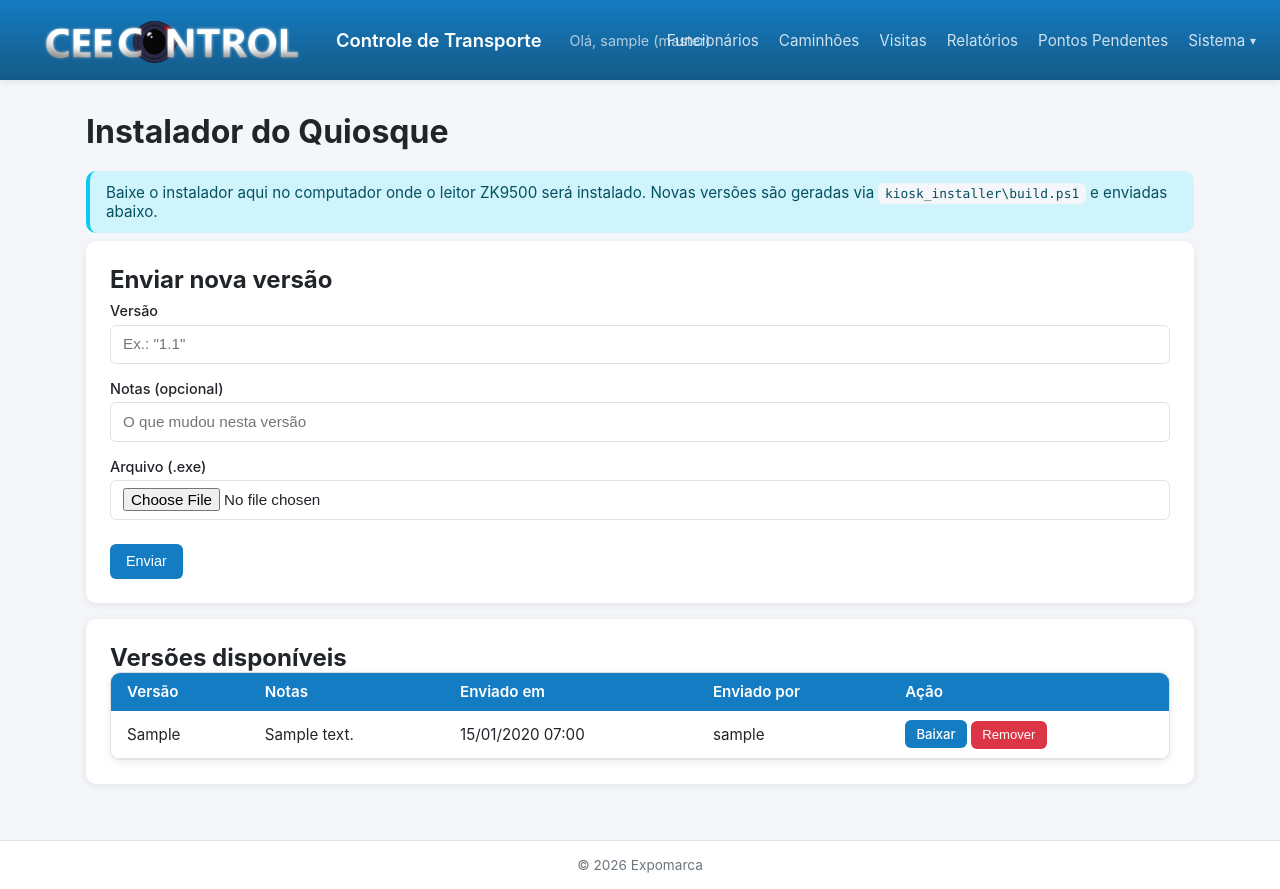
After one commit to naelsilva3-max/truck, a Django app: page /biometric/kiosk-installer/ in a window 1280 px wide. The commit adds this page. Run offline with Django 5.2, Linux system fonts and the light colour scheme; a user stored in the database is signed in; tables that the repository leaves empty hold one stand-in row (values such as "Sample post").

Commit message:
Adiciona repositório de instaladores do quiosque no sistema
Tela master-only em Sistema > Instalador do Quiosque para enviar novas
versões do ZK9500KioskSetup-*.exe e baixá-las direto no computador onde
o leitor será instalado, sem precisar de pendrive/e-mail. Download
usa X-Accel-Redirect (nginx) em produção, como o ProtectedMediaView já
faz para fotos/documentos, para não segurar um worker do gunicorn
streamando um arquivo de ~55MB.

Também corrige uma lacuna real: media/ nunca estava no .gitignore
(diferente de backups/ e staticfiles/, que já eram) — sem isso, o
.exe de 55MB (e potencialmente fotos/documentos de funcionários no
futuro) quase foi commitado por engano.

Co-Authored-By: Claude Sonnet 5 <noreply@anthropic.com>

```diff
--- a/biometric/models.py
+++ b/biometric/models.py
@@ -232,3 +232,52 @@ class BiometricEnrollRequest(models.Model):
         self.status = self.CANCELLED
         self.completed_at = timezone.now()
         self.save(update_fields=['status', 'completed_at'])
+
+
+class KioskInstallerBuild(models.Model):
+    """
+    A built ZK9500KioskSetup-*.exe (see kiosk_installer/build.ps1), uploaded
+    here so whoever is setting up a new kiosk machine can download it
+    straight from the system instead of needing a separate file-transfer
+    channel. Master-only (see KioskInstallerListView/DownloadView) — this
+    isn't sensitive (no token is baked into the exe, it's entered during
+    install), but publishing new builds is an admin action.
+    """
+
+    version = models.CharField(
+        max_length=20,
+        verbose_name='Versão',
+        help_text='Versão do instalador (ex.: "1.1"), deve casar com MyAppVersion em kiosk_installer/installer.iss.',
+    )
+    file = models.FileField(
+        upload_to='kiosk_installer/',
+        verbose_name='Arquivo',
+        help_text='O instalador ZK9500KioskSetup-*.exe gerado por kiosk_installer/build.ps1.',
+    )
+    notes = models.CharField(
+        max_length=255, blank=True,
+        verbose_name='Notas',
+        help_text='Resumo opcional do que mudou nesta versão.',
+    )
+    uploaded_at = models.DateTimeField(auto_now_add=True, verbose_name='Enviado em')
+    uploaded_by = models.ForeignKey(
+        settings.AUTH_USER_MODEL,
+        null=True, blank=True, on_delete=models.SET_NULL,
+        verbose_name='Enviado por',
+    )
+
+    class Meta:
+        ordering = ['-uploaded_at']
+        verbose_name = 'Instalador do Quiosque'
+        verbose_name_plural = 'Instaladores do Quiosque'
+
+    def __str__(self):
+        return f'ZK9500KioskSetup-{self.version}.exe'
+
+    def clean(self):
+        if self.file and not self.file.name.lower().endswith('.exe'):
+            raise ValidationError({'file': 'O instalador deve ser um arquivo .exe.'})
+
+    def save(self, *args, **kwargs):
+        self.full_clean()
+        super().save(*args, **kwargs)
--- a/biometric/urls.py
+++ b/biometric/urls.py
@@ -1,5 +1,11 @@
 from django.urls import path
-from .views import BiometricSimulatorView, KioskTokenGenerateView
+from .views import (
+    BiometricSimulatorView,
+    KioskInstallerDeleteView,
+    KioskInstallerDownloadView,
+    KioskInstallerListView,
+    KioskTokenGenerateView,
+)
 from .api_views import (
     KioskEnrollRequestNextView,
     KioskEnrollView,
@@ -12,6 +18,9 @@ app_name = 'biometric'
 urlpatterns = [
     path('simulator/', BiometricSimulatorView.as_view(), name='simulator'),
     path('kiosk-token/', KioskTokenGenerateView.as_view(), name='kiosk_token'),
+    path('kiosk-installer/', KioskInstallerListView.as_view(), name='kiosk_installer'),
+    path('kiosk-installer/<int:pk>/download/', KioskInstallerDownloadView.as_view(), name='kiosk_installer_download'),
+    path('kiosk-installer/<int:pk>/delete/', KioskInstallerDeleteView.as_view(), name='kiosk_installer_delete'),
     path('api/enroll/', KioskEnrollView.as_view(), name='api_enroll'),
     path('api/enroll-requests/next/', KioskEnrollRequestNextView.as_view(), name='api_enroll_requests_next'),
     path('api/templates/', KioskTemplateSyncView.as_view(), name='api_templates'),
--- a/biometric/views.py
+++ b/biometric/views.py
@@ -9,12 +9,14 @@ Security:
 - employee_pk is validated as a positive integer before DB lookup.
 """
 import hashlib
+import os
 
 from django.conf import settings
 from django.contrib import messages
 from django.contrib.auth.mixins import LoginRequiredMixin, UserPassesTestMixin
-from django.http import Http404
-from django.shortcuts import redirect, render
+from django.core.exceptions import ValidationError
+from django.http import FileResponse, Http404, HttpResponse
+from django.shortcuts import get_object_or_404, redirect, render
 from django.views import View
 
 from accounts.logging import log_action
@@ -22,7 +24,7 @@ from accounts.mixins import MasterRequiredMixin
 from accounts.models import SystemLog
 from attendance.models import PresenceEvent
 from attendance.service import AttendanceService, next_action_label, presence_label
-from biometric.models import BiometricTemplate, KioskDevice
+from biometric.models import BiometricTemplate, KioskDevice, KioskInstallerBuild
 
 
 class StaffRequiredMixin(UserPassesTestMixin):
@@ -133,3 +135,90 @@ class KioskTokenGenerateView(MasterRequiredMixin, View):
         return render(request, self.template_name, {
             'devices': self._devices(), 'raw_token': raw_token, 'new_device': device,
         })
+
+
+class KioskInstallerListView(MasterRequiredMixin, View):
+    """
+    Repositório dos instaladores do quiosque (kiosk_installer/build.ps1
+    output): upload de uma nova versão + lista para download em qualquer
+    computador onde o ZK9500 será instalado, sem precisar de um canal de
+    transferência de arquivo separado (pendrive, e-mail, etc.).
+    """
+    template_name = 'biometric/kiosk_installer.html'
+    MAX_UPLOAD_BYTES = 200 * 1024 * 1024  # 200MB — plenty above the ~55MB the exe currently weighs
+
+    def _builds(self):
+        return KioskInstallerBuild.objects.select_related('uploaded_by').all()
+
+    def get(self, request):
+        return render(request, self.template_name, {'builds': self._builds()})
+
+    def post(self, request):
+        version = request.POST.get('version', '').strip()
+        notes = request.POST.get('notes', '').strip()
+        uploaded_file = request.FILES.get('file')
+
+        if not version or uploaded_file is None:
+            messages.error(request, 'Informe a versão e selecione o arquivo do instalador.')
+            return redirect('biometric:kiosk_installer')
+
+        if uploaded_file.size > self.MAX_UPLOAD_BYTES:
+            messages.error(request, f'Arquivo excede o limite de {self.MAX_UPLOAD_BYTES // (1024 * 1024)}MB.')
+            return redirect('biometric:kiosk_installer')
+
+        build = KioskInstallerBuild(
+            version=version, notes=notes, file=uploaded_file,
+            uploaded_by=request.user if request.user.is_authenticated else None,
+        )
+        try:
+            build.save()
+        except ValidationError as e:
+            messages.error(request, ' '.join(e.messages))
+            return redirect('biometric:kiosk_installer')
+
+        log_action(request, SystemLog.ACTION_CREATE, f'Instalador de quiosque enviado: versão {build.version}')
+        messages.success(request, f'Instalador versão {build.version} enviado com sucesso.')
+        return redirect('biometric:kiosk_installer')
+
+
+class KioskInstallerDownloadView(MasterRequiredMixin, View):
+    """
+    Streams a KioskInstallerBuild's .exe. Mirrors ProtectedMediaView's
+    X-Accel-Redirect handoff to nginx in production (so Django doesn't
+    buffer a ~55MB file through a worker), but master-gated rather than
+    open to any logged-in user, and forces a clean attachment filename
+    instead of relying on the browser to guess one from the URL.
+    """
+
+    def get(self, request, pk):
+        build = get_object_or_404(KioskInstallerBuild, pk=pk)
+        filename = f'ZK9500KioskSetup-{build.version}.exe'
+
+        if settings.DEBUG:
+            if not build.file.storage.exists(build.file.name):
+                raise Http404
+            return FileResponse(build.file.open('rb'), as_attachment=True, filename=filename)
+
+        media_root = os.path.realpath(str(settings.MEDIA_ROOT))
+        full_path = os.path.realpath(os.path.join(media_root, build.file.name))
+        if full_path != media_root and not full_path.startswith(media_root + os.sep):
+            raise Http404
+
+        response = HttpResponse()
+        response['X-Accel-Redirect'] = '/protected-media/' + build.file.name
+        response['Content-Disposition'] = f'attachment; filename="{filename}"'
+        del response['Content-Type']  # let nginx set it from the file itself
+        return response
+
+
+class KioskInstallerDeleteView(MasterRequiredMixin, View):
+    """Removes a KioskInstallerBuild — the DB row and its file on disk."""
+
+    def post(self, request, pk):
+        build = get_object_or_404(KioskInstallerBuild, pk=pk)
+        version = build.version
+        build.file.delete(save=False)
+        build.delete()
+        log_action(request, SystemLog.ACTION_DELETE, f'Instalador de quiosque removido: versão {version}')
+        messages.success(request, f'Instalador versão {version} removido.')
+        return redirect('biometric:kiosk_installer')
--- a/templates/base.html
+++ b/templates/base.html
@@ -248,6 +248,7 @@
               <a href="{% url 'accounts:manage_users' %}" role="menuitem">Usuários</a>
               <a href="{% url 'accounts:system_logs' %}" role="menuitem">Log do Sistema</a>
               <a href="{% url 'biometric:kiosk_token' %}" role="menuitem">Gerar Token de Quiosque</a>
+              <a href="{% url 'biometric:kiosk_installer' %}" role="menuitem">Instalador do Quiosque</a>
             {% endif %}
             <a href="{% url 'accounts:my_account' %}" role="menuitem">Minha Conta</a>
             <form method="post" action="{% url 'logout' %}" class="navbar-dropdown-form">
--- /dev/null
+++ b/templates/biometric/kiosk_installer.html
@@ -0,0 +1,75 @@
+{% extends "base.html" %}
+
+{% block title %}Instalador do Quiosque{% endblock %}
+
+{% block content %}
+<div class="page-header">
+  <h1>Instalador do Quiosque</h1>
+</div>
+
+<div class="alert alert--info">
+  Baixe o instalador aqui no computador onde o leitor ZK9500 será instalado.
+  Novas versões são geradas via <code>kiosk_installer\build.ps1</code> e enviadas abaixo.
+</div>
+
+<div class="card mb-3">
+  <h2>Enviar nova versão</h2>
+  <form method="post" enctype="multipart/form-data" class="enroll-form">
+    {% csrf_token %}
+    <div class="form-group">
+      <label for="id_version" class="form-label">Versão</label>
+      <input type="text" id="id_version" name="version" class="form-control" placeholder='Ex.: "1.1"' required>
+    </div>
+    <div class="form-group">
+      <label for="id_notes" class="form-label">Notas (opcional)</label>
+      <input type="text" id="id_notes" name="notes" class="form-control" placeholder="O que mudou nesta versão">
+    </div>
+    <div class="form-group">
+      <label for="id_file" class="form-label">Arquivo (.exe)</label>
+      <input type="file" id="id_file" name="file" class="form-control" accept=".exe" required>
+    </div>
+    <div class="form-actions">
+      <button type="submit" class="btn btn--primary">Enviar</button>
+    </div>
+  </form>
+</div>
+
+<div class="card">
+  <h2>Versões disponíveis</h2>
+  {% if builds %}
+  <div class="table-responsive">
+    <table class="table">
+      <thead>
+        <tr>
+          <th>Versão</th>
+          <th>Notas</th>
+          <th>Enviado em</th>
+          <th>Enviado por</th>
+          <th>Ação</th>
+        </tr>
+      </thead>
+      <tbody>
+        {% for build in builds %}
+        <tr>
+          <td>{{ build.version }}</td>
+          <td>{{ build.notes|default:"—" }}</td>
+          <td>{{ build.uploaded_at|date:"d/m/Y H:i" }}</td>
+          <td>{{ build.uploaded_by.username|default:"—" }}</td>
+          <td>
+            <a href="{% url 'biometric:kiosk_installer_download' build.pk %}" class="btn btn--sm btn--primary">Baixar</a>
+            <form method="post" action="{% url 'biometric:kiosk_installer_delete' build.pk %}" class="d-inline"
+                  onsubmit="return confirm('Remover o instalador versão {{ build.version }}?');">
+              {% csrf_token %}
+              <button type="submit" class="btn btn--sm btn--danger">Remover</button>
+            </form>
+          </td>
+        </tr>
+        {% endfor %}
+      </tbody>
+    </table>
+  </div>
+  {% else %}
+    <p class="text-muted">Nenhum instalador enviado ainda.</p>
+  {% endif %}
+</div>
+{% endblock %}
```
Also changed, not shown: biometric/admin.py (+8 -1 lines), biometric/tests/test_views.py (+163 -2 lines), biometric/migrations/0006_kioskinstallerbuild.py (added), 4 other files.
